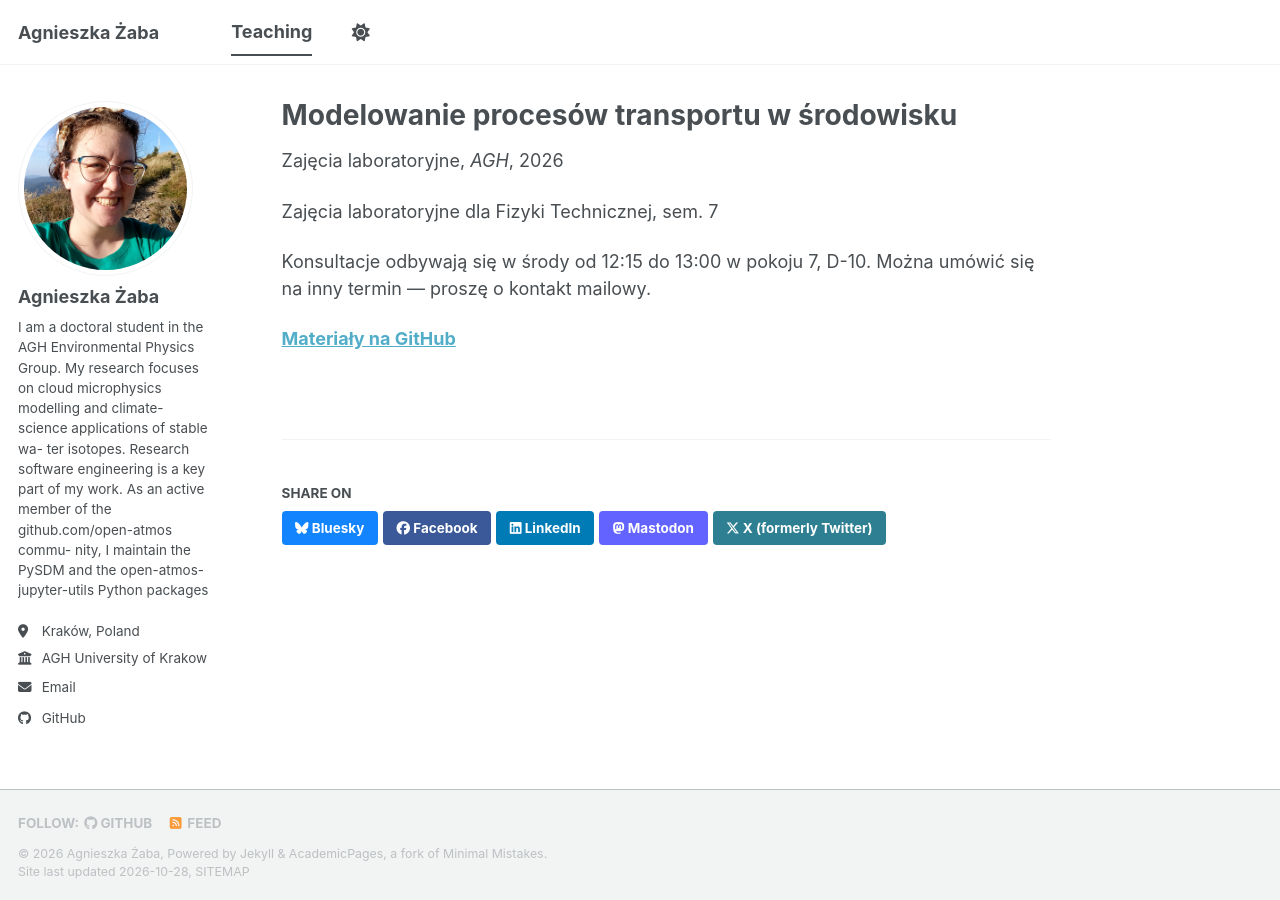
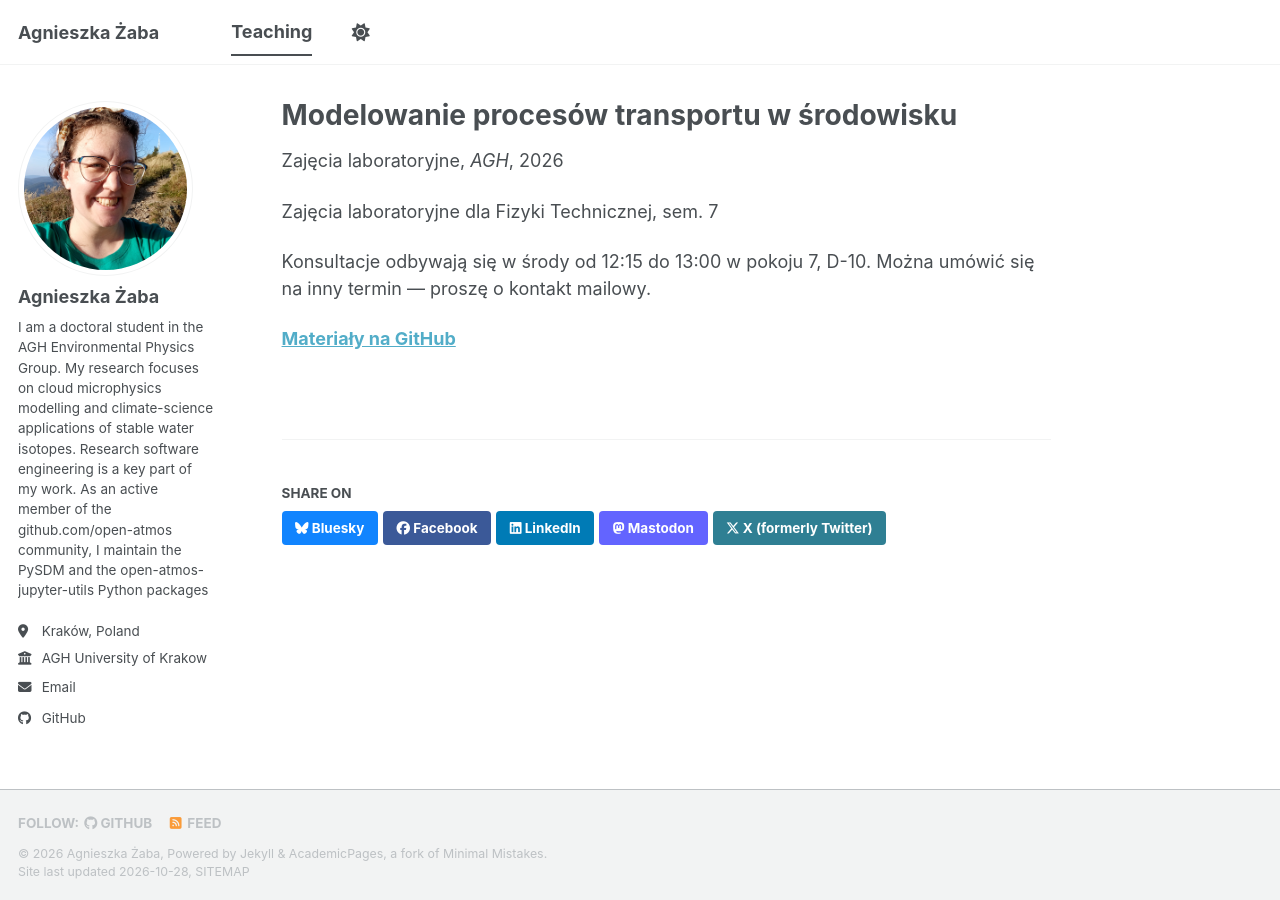
Before and after one commit to AgnieszkaZaba/AgnieszkaZaba.github.io, a Jekyll site: the page built from _teaching/2026-winter-AGH.md, in a window 1280 px wide. Built offline with Jekyll 4.4.1, drawn with Linux system fonts in a browser that asks for light colours; a style sheet for code colours, icons or effects is not loaded.

Commit message:
update bio

```diff
--- a/_config.yml
+++ b/_config.yml
@@ -27,18 +27,12 @@ author:
   name             : "Agnieszka Żaba"
   pronouns         : # example: "she/her"
   bio              : "
-I am a doctoral student in the AGH
-Environmental Physics Group.
-My research focuses on cloud
-microphysics modelling and climate-
-science applications of stable wa-
-ter isotopes. Research software
-engineering is a key part of my
-work. As an active member of the
-github.com/open-atmos commu-
-nity, I maintain the PySDM and the
-open-atmos-jupyter-utils
-Python packages"
+I am a doctoral student in the AGH Environmental Physics Group.
+My research focuses on cloud microphysics modelling
+ and climate-science applications of stable water isotopes.
+Research software engineering is a key part of my work.
+As an active member of the github.com/open-atmos community, I maintain the PySDM and the
+open-atmos-jupyter-utils Python packages"
   location         : "Kraków, Poland"
   employer         : "AGH University of Krakow"
   uri              : # URL
```
Also changed, not shown: _teaching/2026-winter-AGH.md (line endings or trailing spaces).
